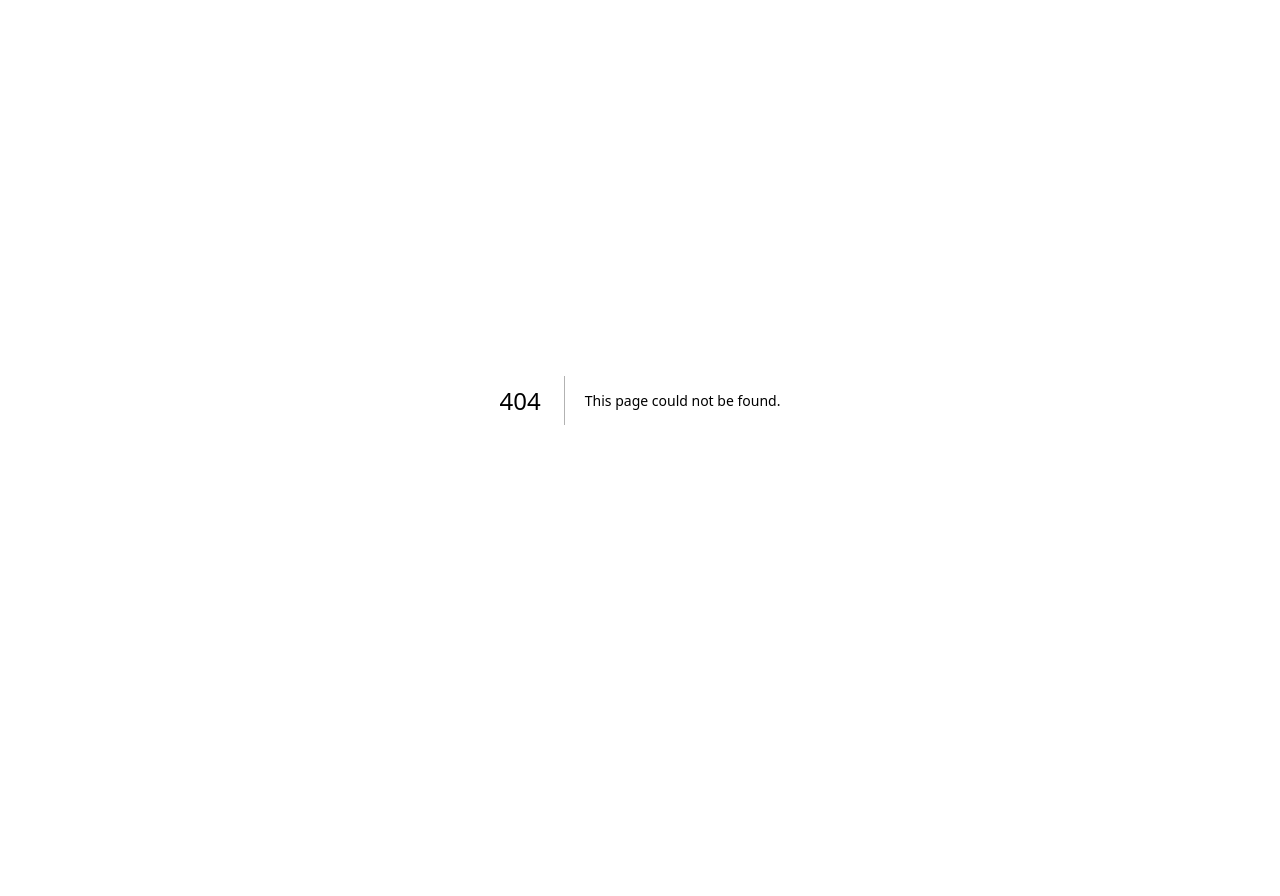
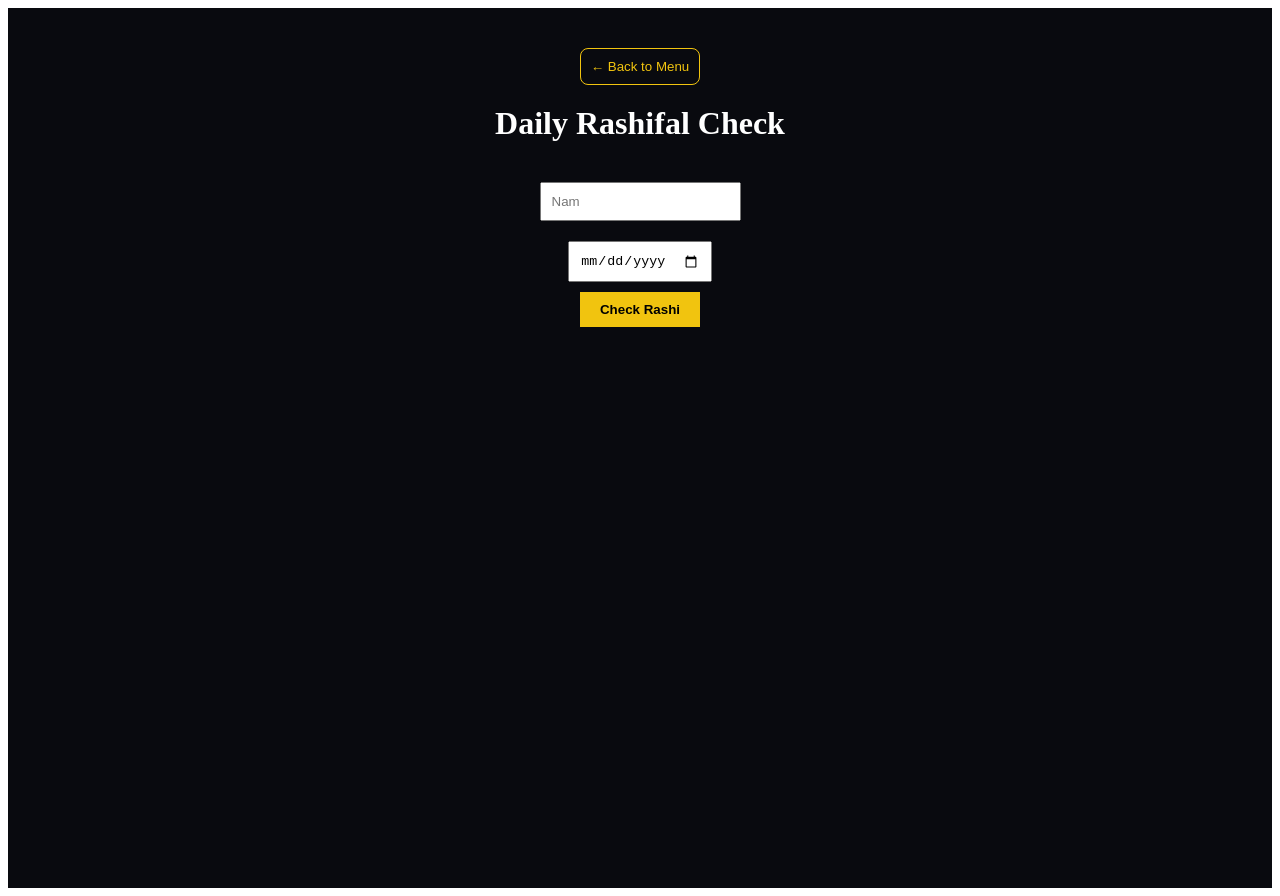
Before and after one commit to astrologyajoy-spec/astro-sit, a Next.js app: page /rashi in a window 1280 px wide. Before the commit this address had no page. Before the commit the page ends 800 px from the top, so only its background shows below. Built offline with nearby package versions, Linux system fonts and the light colour scheme.

Commit message:
Create rashi.js

```diff
--- /dev/null
+++ b/pages/rashi.js
@@ -0,0 +1,34 @@
+import { useState } from 'react';
+import Link from 'next/link';
+
+export default function Rashifal() {
+  const [result, setResult] = useState(null);
+
+  const calculate = (e) => {
+    e.preventDefault();
+    const name = e.target.name.value;
+    const dob = e.target.dob.value;
+    // Logic for rashi (agei jeta chhilo oitai thakbe)
+    setResult({ name, rashi: "Karkat (Cancer)" }); // Example result
+  };
+
+  return (
+    <div style={{ background: '#090a0f', color: '#fff', minHeight: '100vh', padding: '40px', textAlign: 'center' }}>
+      <Link href="/"><button style={{ color: '#f1c40f', background: 'none', border: '1px solid #f1c40f', padding: '10px', cursor: 'pointer', borderRadius: '8px' }}>← Back to Menu</button></Link>
+      <h1 style={{ marginTop: '20px' }}>Daily Rashifal Check</h1>
+
+      {!result ? (
+        <form onSubmit={calculate} style={{ marginTop: '30px' }}>
+          <input type="text" name="name" placeholder="Nam" required style={{ padding: '10px', margin: '10px' }} /><br/>
+          <input type="date" name="dob" required style={{ padding: '10px', margin: '10px' }} /><br/>
+          <button type="submit" style={{ background: '#f1c40f', padding: '10px 20px', border: 'none', fontWeight: 'bold' }}>Check Rashi</button>
+        </form>
+      ) : (
+        <div style={{ marginTop: '30px', border: '1px solid #f1c40f', padding: '20px', borderRadius: '15px' }}>
+          <h2>{result.name}, Apnar Rashi: {result.rashi}</h2>
+          <p>Ajker din-ti apnar jonno shuvo!</p>
+        </div>
+      )}
+    </div>
+  );
+}
```
